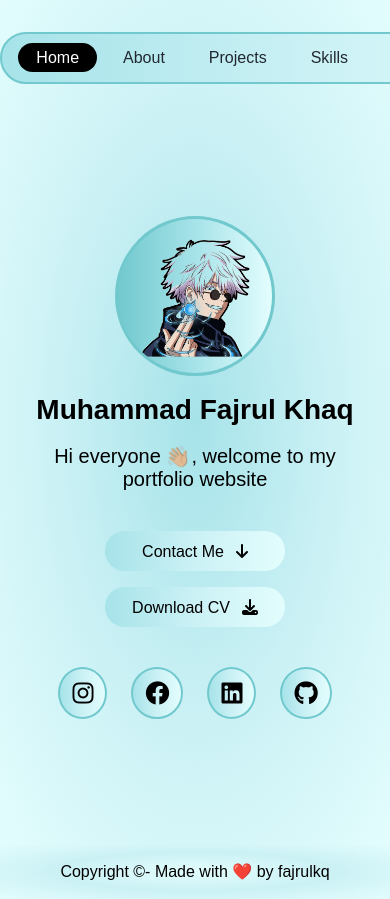
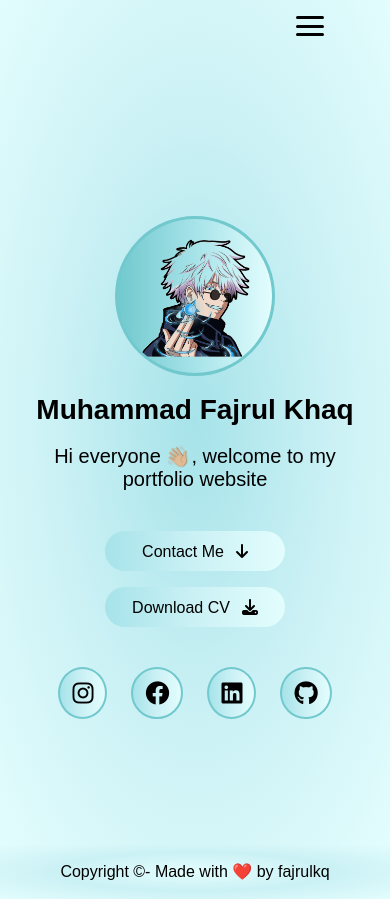
Before and after one commit to Fajrull/Portofolio-V2, a React (Vite) app: page / in a window 390 px wide. Built offline with nearby package versions, Linux system fonts and the light colour scheme.

Commit message:
feat: add responsive navbar

```diff
--- a/public/assets/css/global.css
+++ b/public/assets/css/global.css
@@ -519,10 +519,93 @@ footer {
 }
 /* Footer End */
 
+/* Hamburger */
+.menu-toggle {
+  display: none;
+  flex-direction: column;
+  height: 20px;
+  justify-content: space-between;
+  position: relative;
+}
+
+.menu-toggle span {
+  display: block;
+  width: 28px;
+  height: 3px;
+  background-color: black;
+  border-radius: 3px;
+  transition: all 0.5s;
+}
+
+.menu-toggle input {
+  position: absolute;
+  width: 40px;
+  height: 28px;
+  left: -6px;
+  top: -5px;
+  opacity: 0;
+  cursor: pointer;
+  z-index: 2;
+}
+
+.menu-toggle span:nth-child(2) {
+  transform-origin: 0 0;
+}
+
+.menu-toggle span:last-child {
+  transform-origin: 0 100%;
+}
+
+.menu-toggle input:checked ~ span:nth-child(2) {
+  transform: rotate(45deg) translate(-1px, -1px);
+}
+
+.menu-toggle input:checked ~ span:nth-child(3) {
+  opacity: 0;
+  transform: scale(0);
+}
+
+.menu-toggle input:checked ~ span:last-child {
+  transform: rotate(-45deg) translate(-1px, 0);
+}
+
+/* Responsive */
+
 @media only screen and (max-width: 600px) {
-  /* .navbar {
-    display: none;
-  } */
+  nav {
+    margin: 0 !important;
+  }
+  header.navbar nav {
+    border: none;
+    background-image: none;
+  }
+  header.navbar nav ul {
+    position: absolute;
+    justify-content: space-evenly;
+    top: 0;
+    width: 30%;
+    height: 100vh;
+    align-items: center;
+    flex-direction: column;
+    background-image: radial-gradient(#e3fdfd, #cbf1f5, #e3fdfd);
+
+    z-index: -1;
+    transform: translateX(100%);
+  }
+
+  .menu-toggle {
+    display: flex;
+    align-items: end;
+  }
+
+  nav ul.slide {
+    transform: translateX(0);
+    transition: all 1s;
+  }
+
+  nav ul.slide.open {
+    transform: translateX(0);
+  }
 
   /* Home */
   section.hero {
@@ -563,7 +646,7 @@ footer {
 
   /* About */
   section.about {
-    height: 120vh;
+    height: 130vh;
     padding: 32px;
   }
 
@@ -580,6 +663,7 @@ footer {
     width: 100%;
     order: 2;
     margin-top: 32px;
+    padding-bottom: 60px;
   }
 
   section.about .about-page .about-description img {
--- a/src/components/Layouts/Navbar.jsx
+++ b/src/components/Layouts/Navbar.jsx
@@ -1,10 +1,18 @@
+import React, { useState } from "react";
 import { NavLink } from "react-router-dom";
 
 const Navbar = () => {
+  const [isMenuOpen, setMenuOpen] = useState(false);
+
+  const handleToggle = () => {
+    setMenuOpen(!isMenuOpen);
+  };
+
   return (
-    <header className="navbar">
+    <>
+      <header className={`navbar ${isMenuOpen ? "menu-open" : ""}`}>
         <nav>
-        <ul>
+          <ul className={`slide ${isMenuOpen ? "open" : ""}`}>
             <li>
               <NavLink to="/">Home</NavLink>
             </li>
@@ -24,8 +32,15 @@ const Navbar = () => {
               <NavLink to="/contact">Contact</NavLink>
             </li>
           </ul>
+          <div className="menu-toggle" onClick={handleToggle}>
+            <input type="checkbox" />
+            <span></span>
+            <span></span>
+            <span></span>
+          </div>
         </nav>
       </header>
+    </>
   );
 };
 
```
Lines whose indentation alone changed are shown as unchanged.
